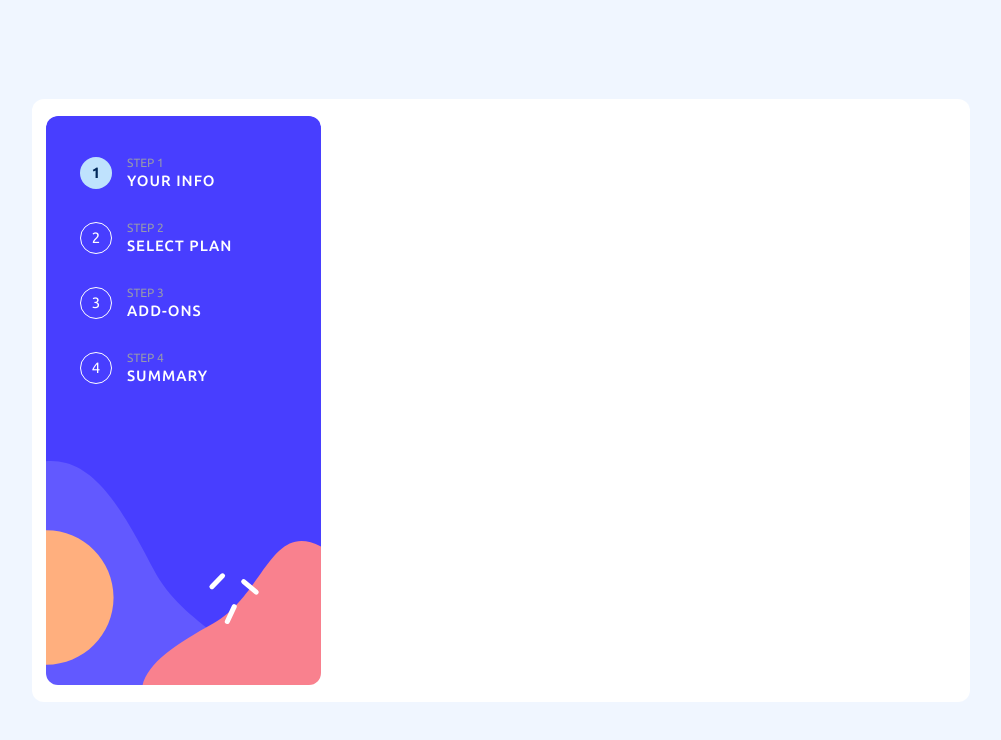
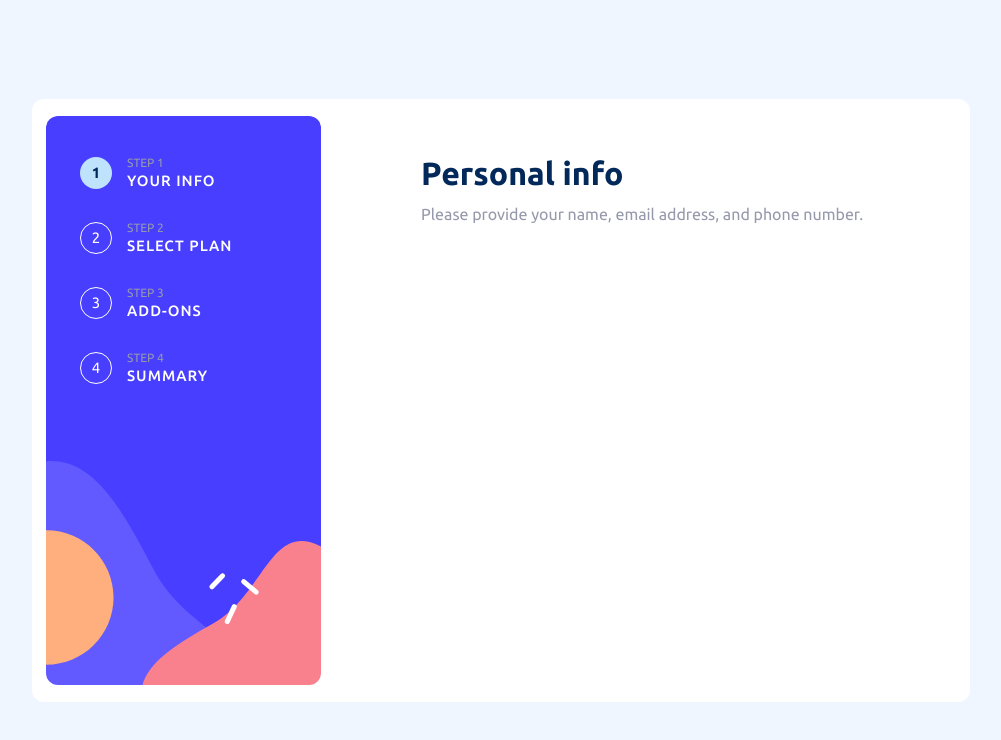
Before and after one commit to Lol1chw/multi-step-form-main-vue, a Vue app: page / in a window 1280 px wide. Shown: the top 740 px of the page, without its empty margins (139-1140 px from the left). Built offline with nearby package versions, Linux system fonts and the light colour scheme.

Commit message:
CardInfo, main adaptive

```diff
--- a/src/App.vue
+++ b/src/App.vue
@@ -2,7 +2,10 @@
 import MyLayout from '@/layout/MyLayout.vue'
 import MyHeader from '@/layout/header/MyHeader.vue';
 import MySidebar from '@/layout/sidebar/MySidebar.vue';
-import MyStepper from '@/components/stepper/ui/MyStepper.vue'
+import MyMain from '@/layout/main/MyMain.vue';
+import MyStepper from '@/components/stepper/ui/MyStepper.vue';
+import MyCardInfo from '@/components/cardInfo/ui/MyCardInfo.vue'
+
 import { ref } from 'vue';
 import { breakpointsTailwind, useBreakpoints } from '@vueuse/core';
 const currentStep = ref<number>(1)
@@ -13,13 +16,11 @@ const mdAndLarger = breakpoints.greaterOrEqual('md')
 
 <template>
   <MyLayout>
-    <MyHeader v-if="!mdAndLarger">
+    <component :is="mdAndLarger ? MySidebar : MyHeader">
       <MyStepper :current-step="currentStep" :md-and-larger="mdAndLarger"/>
-      <button @click="currentStep++">increment</button>
-    </MyHeader>
-
-    <MySidebar v-else>
-      <MyStepper :current-step="currentStep" :md-and-larger="mdAndLarger"/>
-    </MySidebar>
+    </component>
+      <MyMain>
+        <MyCardInfo title="Personal info" description="Please provide your name, email address, and phone number."/>
+      </MyMain>
   </MyLayout>
 </template>
--- /dev/null
+++ b/src/components/cardInfo/ui/MyCardInfo.vue
@@ -0,0 +1,36 @@
+<script setup lang="ts">
+const props = defineProps<{
+    title: string
+    description: string
+}>()
+</script>
+
+<template>
+    <h1 :class="$style.title">{{ props.title }}</h1>
+    <p :class="$style.description">{{ props.description }}</p>
+</template>
+
+<style module>
+.title {
+    color: var(--Maribe-blue);
+
+    font-size: 24px;
+    font-weight: 700;
+
+    margin-bottom: 4px;
+}
+
+.description {
+    color: var(--Cool-gray);
+
+    font-size: 16px;
+}
+
+@media screen and (min-width: 768px) {
+    .title {
+        font-size: 32px;
+
+        margin-bottom: 3px;
+    }
+}
+</style>
--- a/src/layout/MyLayout.vue
+++ b/src/layout/MyLayout.vue
@@ -13,9 +13,10 @@
     / 1fr;
   gap: 8px;
 
-  background-color: var(--White);
+  border-radius: 12px;
 
-  border-radius: 12px;
+  height: 100%;
+
 }
 
 @media screen and (min-width: 768px) {
@@ -26,15 +27,13 @@
         / 275px 1fr;
     gap: 8px;
 
-    /* padding: 20px; */
+    background-color: var(--White);
+
     padding: 17px 14px;
     margin: auto;
 
     width: 100%;
-    height: 100%;
-
-    /* max-width: 950px;
-    max-height: 610px; */
+    /* height: 100%;  можно убрать, т.к. используется и в мобильной версии*/
 
     max-width: 938px;
     max-height: 603px;
--- a/src/layout/main/MyMain.vue
+++ b/src/layout/main/MyMain.vue
@@ -7,5 +7,23 @@
 <style module>
 .main {
     max-width: 1110px;
+    max-height: 377px;
+    height: 100%;
+
+    background-color: var(--White);
+
+    margin: -80px 17px 0px 17px;
+    padding-inline: 23px;
+    padding-top: 28px;
+
+    border-radius: 12px;
+}
+
+@media screen and (min-width: 768px) {
+    .main {
+        margin: 0;
+        padding-inline: 92px;
+        padding-top: 32px;
+    }
 }
 </style>
```
